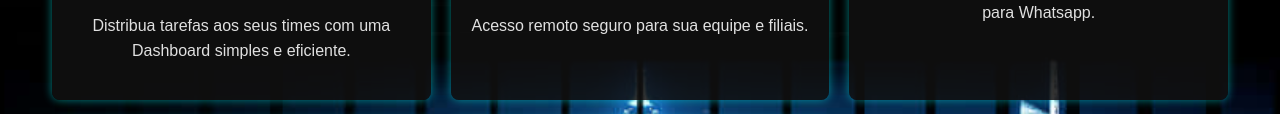
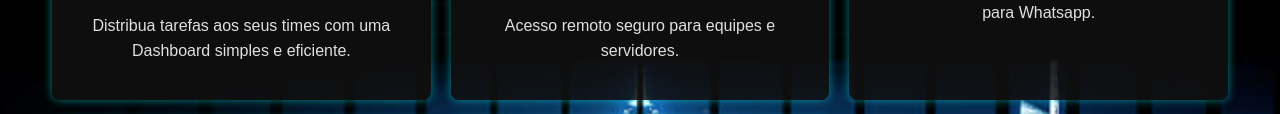
Before and after one commit to amdremessias/csi-labcris, a website: page services.html in a window 1280 px wide. Shown: the part 806-920 px from the top of the page. Drawn offline with Linux system fonts and the light colour scheme.

Commit message:
Update services.html

```diff
--- a/services.html
+++ b/services.html
@@ -163,7 +163,7 @@
                 <article>
                     <div class="logo">🔑 VPN</div>
                     <h2>Rede Virtual segura e Privada (VPN)</h2>
-                    <p>Acesso remoto seguro para sua equipe e filiais.</p>
+                    <p>Acesso remoto seguro para equipes e servidores.</p>
                 </article>
 
                 <article>
```
